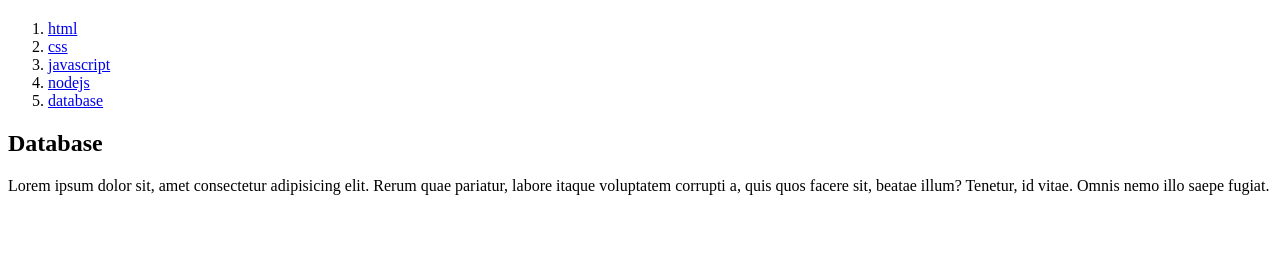
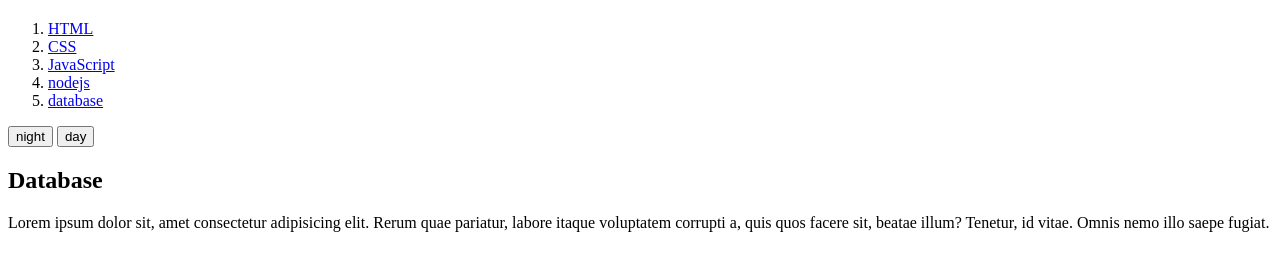
Before and after one commit to sm9754012/hana3, a plain HTML site: page 5.html in a window 1280 px wide. Shown: the part 60-330 px from the top of the page. Drawn offline with Linux system fonts and the light colour scheme; a script that the page names is missing.

Commit message:
day button added

```diff
--- a/5.html
+++ b/5.html
@@ -3,19 +3,34 @@
 <head>
     <title>WEB-nodejs</title>
     <meta charset="utf-8">
+    <link rel="stylesheet" href="style.css">
 </head>
 <body>
     <h1><a href="index.html">WEB</a></h1>
+    <div id="container">
     <ol>
-        <li><a href="1.html">html</a></li>
-        <li><a href="2.html">css</a></li>
-        <li><a href="3.html">javascript</a></li>
+        <li><a href="1.html">HTML</a></li>
+        <li><a href="2.html">CSS</a></li>
+        <li><a href="3.html">JavaScript</a></li>
         <li><a href="4.html">nodejs</a></li>
         <li><a href="5.html">database</a></li>
     </ol>
+    <div id="article"></div>
+        <input type="button" value="night" onclick="
+            document.querySelector('body').style.backgroundColor = 'black';
+            document.querySelector('body').style.color = 'white';
+        ">
+        <input type="button" value="day" onclick="
+            document.querySelector('body').style.backgroundColor = 'white';
+            document.querySelector('body').style.color = 'black';
+        ">
     <h2>Database</h2>
     Lorem ipsum dolor sit, amet consectetur adipisicing elit. Rerum quae pariatur, labore itaque voluptatem corrupti a, quis quos facere sit, beatae illum? Tenetur, id vitae. Omnis nemo illo saepe fugiat.
+</div>
+
+</div>
     <div id="disqus_thread"></div>
+</div>
 <script>
 /**
 *  RECOMMENDED CONFIGURATION VARIABLES: EDIT AND UNCOMMENT THE SECTION BELOW TO INSERT DYNAMIC VALUES FROM YOUR PLATFORM OR CMS.
```
Also changed, not shown: 1.html (+2 -0 lines).
